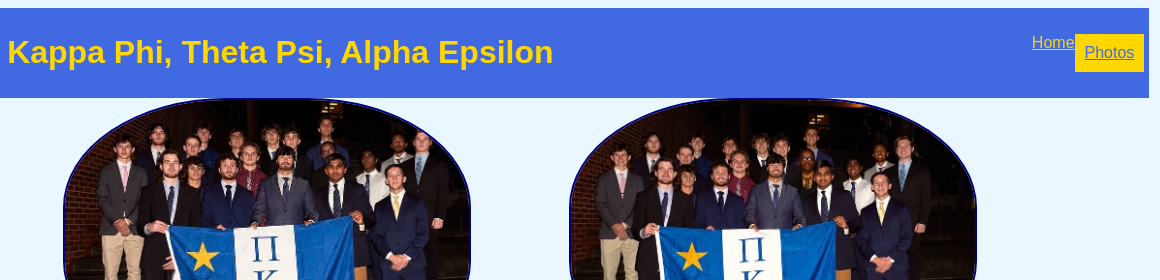
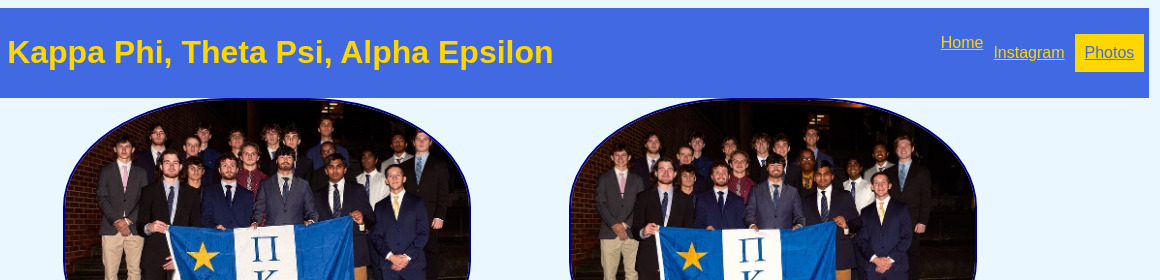
Before and after one commit to ColinChomas/pikapp_ae, a plain HTML site: page code/photos.html in a window 1280 px wide. Shown: the top 280 px of the page, 120-1280 px from the left. Drawn offline with Linux system fonts and the light colour scheme.

Commit message:
added link to gram

```diff
--- a/code/photos.html
+++ b/code/photos.html
@@ -17,7 +17,9 @@
         </div>
         <div class="links">
             <a href="photos.html" id="currentlink"> Photos </a>
-
+            <br>
+            <a href="https://www.instagram.com/pikapp_ae/" class="link">Instagram</a>
+            <br>
             <a href="../index.html"> Home </a>
         </div>
     </div>
```
